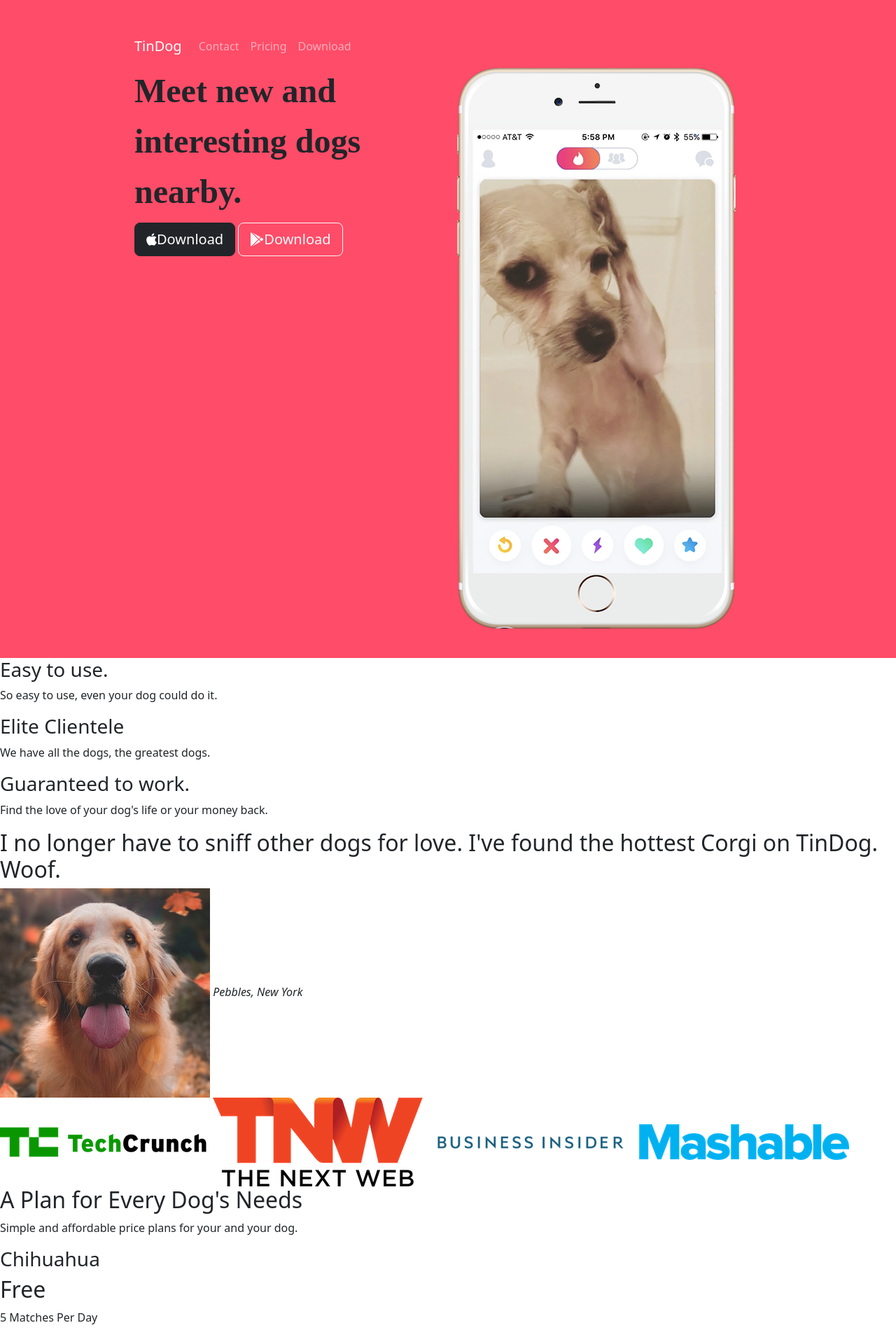
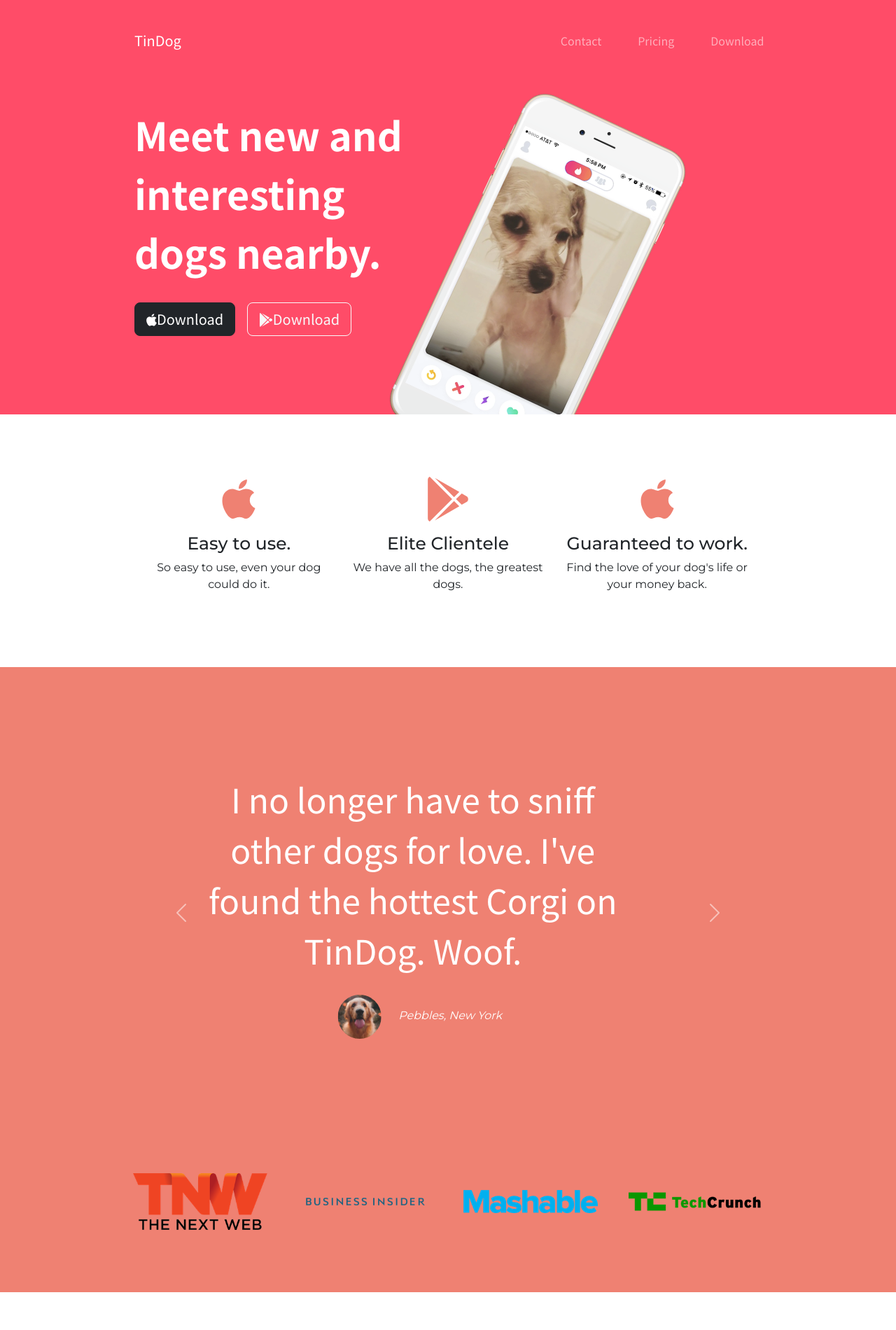
Before and after one commit to codingwithanichie/TinDog, a plain HTML site: page TinDog-Start-master/index.html in a window 1280 px wide. Shown: the top 1900 px of the page at 70% size. Drawn offline with nearby package versions, Linux system fonts and the light colour scheme.

Commit message:
first commit

```diff
--- a/TinDog-Start-master/css/styles.css
+++ b/TinDog-Start-master/css/styles.css
@@ -1,14 +1,125 @@
+body {
+    font-family: 'Montserrat', sans-serif;
+}
+
+
 #title {
     background-color: #ff4c68;
+    color: #fff;
+    font-family: 'Noto Sans HK', sans-serif;
+}
+#features {
+    padding: 7% 15%;
+    background-color: #fff;
+    position: relative;
+    z-index: 1;
+}
+
+.title-image {
+    width: 20%;
+    transform: rotate(25deg);
+    position: absolute;
+    right: 30%;
+}
+
+#logo-work {
+    color: #ef8172;
+    margin-bottom: 1rem;
+}
+
+#logo-work:hover {
+    color: #ff4c68:
+}
+
+/* Testimonial Section */
+
+#testimonials {
+    padding: 7% 15%;
+    text-align: center;
+    background-color: #ef8172;
+    color: #fff;
+}
+
+.testimonial-image {
+    width: 10%;
+    border-radius: 100%;
+    margin: 20px;
+}
+
+#press {
+    background-color: #ef8172;
+    text-align: center;
+    padding-bottom: 3%;
+}
+
+.press-logo {
+    width: 15%;
+    margin: 20px 20px 50px;
+}
+
+.carousel-item {
+    padding: 7% 15%;
 }
 
 .container-fluid {
-    padding: 3% 15%;
+    padding: 3% 15% 7%;
 }
 
 h1 {
-    font-family: 'Montserrat, sans-serif';
-    font-size: 3rem;
+    font-family: 'Noto Sans HK';
+    font-size: 3.5rem;
     line-height: 1.5;
     font-weight: 900;
 }
+
+h2 {
+    font-family: 'Noto Sans HK';
+    font-size: 3rem;
+    line-height: 1.5;
+}
+
+/* Navigation Bar */
+.navbar {
+    padding: 0 0 4.5rem;
+}
+
+.nav-brand {
+    font-family: "ubuntu";
+    font-size: 2.5rem;
+    font-weight: bold;
+}
+
+.nav-item {
+    padding: 0 18px;
+}
+
+.nav-link {
+    font-size: "Montserrat-Light";
+    position:relative;
+    left:500px;
+}
+
+/* Download Buttons */
+
+.download-button {
+    margin: 5% 3% 5% 0;
+}
+
+/* Title IMAGE */
+
+
+
+.bold-text {
+    font-size: 25px;
+}
+
+/* pricing section */
+
+#pricing {
+    padding: 100px;
+    text-align: center;
+}
+
+.pricing-column {
+    padding: 3% 2%;
+}
--- a/TinDog-Start-master/index.html
+++ b/TinDog-Start-master/index.html
@@ -7,8 +7,9 @@
   <title>TinDog</title>
 
   <!--Google fonts-->
+  <link rel="preconnect" href="https://fonts.googleapis.com"><link rel="preconnect" href="https://fonts.gstatic.com" crossorigin><link href="https://fonts.googleapis.com/css2?family=Montserrat:wght@900&family=Ubuntu&display=swap" rel="stylesheet">
   <link href="https://fonts.googleapis.com/css2?family=Montserrat:wght@100;300;400;500;900&family=Ubuntu:wght@300;400;700&display=swap" rel="stylesheet">
-
+  <link rel="preconnect" href="https://fonts.googleapis.com"><link rel="preconnect" href="https://fonts.gstatic.com" crossorigin><link href="https://fonts.googleapis.com/css2?family=Noto+Sans+HK:wght@900&display=swap" rel="stylesheet">
   <!--CSS Stylesheet-->
   <link href="https://cdn.jsdelivr.net/npm/bootstrap@5.2.3/dist/css/bootstrap.min.css" rel="stylesheet" integrity="sha384-rbsA2VBKQhggwzxH7pPCaAqO46MgnOM80zW1RWuH61DGLwZJEdK2Kadq2F9CUG65" crossorigin="anonymous">
   <link rel="stylesheet" href="css/styles.css">
@@ -18,7 +19,8 @@
 
   <!--BootStrap scripts-->
   <script src="https://cdn.jsdelivr.net/npm/bootstrap@5.2.3/dist/js/bootstrap.bundle.min.js" integrity="sha384-kenU1KFdBIe4zVF0s0G1M5b4hcpxyD9F7jL+jjXkk+Q2h455rYXK/7HAuoJl+0I4" crossorigin="anonymous"></script>
-
+  <script src="https://cdn.jsdelivr.net/npm/@popperjs/core@2.11.6/dist/umd/popper.min.js" integrity="sha384-oBqDVmMz9ATKxIep9tiCxS/Z9fNfEXiDAYTujMAeBAsjFuCZSmKbSSUnQlmh/jp3" crossorigin="anonymous"></script>
+  <script src="https://cdn.jsdelivr.net/npm/bootstrap@5.2.3/dist/js/bootstrap.min.js" integrity="sha384-cuYeSxntonz0PPNlHhBs68uyIAVpIIOZZ5JqeqvYYIcEL727kskC66kF92t6Xl2V" crossorigin="anonymous"></script>
 </head>
 
 <body>
@@ -55,13 +57,13 @@
     <div class = "row">
       <div class = "col-lg-6">
         <h1>Meet new and interesting dogs nearby.</h1>
-      <button type="button" class="btn btn-dark btn-lg"><i class="fab fa-apple"></i>Download</button>
-      <button type="button" class="btn btn-outline-light btn-lg"><i class = "fab fa-google-play"></i>Download</button>
+      <button type="button" class="btn btn-dark btn-lg download-button"><i class="fab fa-apple"></i>Download</button>
+      <button type="button" class="btn btn-outline-light btn-lg download-button"><i class = "fab fa-google-play"></i>Download</button>
       </div>
 
 
     <div class = "col-lg-6">
-      <img src="images/iphone6.png" alt="iphone-mockup">
+      <img class = "title-image" src="images/iphone6.png" alt="iphone-mockup">
     </div>
   </div>
 
@@ -72,15 +74,26 @@
   <!-- Features -->
 
   <section id="features">
+    <div class="container text-center">
+      <div class="row" >
 
-    <h3>Easy to use.</h3>
+        <div class="col align-self-start col-lg-4 col-md-12 col-sm-4   easy"><i id = "logo-work" class="fab fa-apple fa-4x"></i>
+          <h3 class = "bold-text">Easy to use.</h3>
     <p>So easy to use, even your dog could do it.</p>
+        </div>
 
-    <h3>Elite Clientele</h3>
+        <div class="col align-self-center col-lg-4 col-md-12 col-sm-4 easy"><i id = "logo-work" class = "fab fa-google-play fa-4x"></i>
+          <h3 class = "bold-text">Elite Clientele</h3>
     <p>We have all the dogs, the greatest dogs.</p>
+        </div>
 
-    <h3>Guaranteed to work.</h3>
+        <div class="col align-self-end col-lg-4 col-md-12 col-sm-4 easy"><i id = "logo-work" class="fab fa-apple fa-4x"></i>
+          <h3 class = "bold-text">Guaranteed to work.</h3>
           <p>Find the love of your dog's life or your money back.</p>
+        </div>
+
+      </div>
+    </div>
 
   </section>
 
@@ -89,13 +102,31 @@
 
   <section id="testimonials">
 
+    <div id="carouselExampleSlidesOnly" class="carousel slide" data-bs-ride="carousel" data-interval="1000">
+      <div class="carousel-inner">
+        <div class="carousel-item active" >
           <h2>I no longer have to sniff other dogs for love. I've found the hottest Corgi on TinDog. Woof.</h2>
-    <img src="images/dog-img.jpg" alt="dog-profile">
+          <img class = "testimonial-image" src="images/dog-img.jpg" alt="dog-profile">
           <em>Pebbles, New York</em>
 
-    <!-- <h2 class="testimonial-text">My dog used to be so lonely, but with TinDog's help, they've found the love of their life. I think.</h2>
+        </div>
+        <div class="carousel-item">
+          <h2 class="testimonial-text">My dog used to be so lonely, but with TinDog's help, they've found the love of their life. I think.</h2>
           <img class="testimonial-image" src="images/lady-img.jpg" alt="lady-profile">
-    <em>Beverly, Illinois</em> -->
+          <em>Beverly, Illinois</em>
+        </div>
+
+      </div>
+       <button class="carousel-control-prev" type="button" data-bs-target="#carouselExampleControls" data-bs-slide="prev">
+        <span class="carousel-control-prev-icon" aria-hidden="true"></span>
+        <span class="visually-hidden">Previous</span>
+      </button>
+      <button class="carousel-control-next" type="button" data-bs-target="#carouselExampleControls" data-bs-slide="next">
+        <span class="carousel-control-next-icon" aria-hidden="true"></span>
+        <span class="visually-hidden">Next</span>
+      </button>
+    </div>
+
 
   </section>
 
@@ -103,10 +134,10 @@
   <!-- Press -->
 
   <section id="press">
-    <img src="images/techcrunch.png" alt="tc-logo">
-    <img src="images/tnw.png" alt="tnw-logo">
-    <img src="images/bizinsider.png" alt="biz-insider-logo">
-    <img src="images/mashable.png" alt="mashable-logo">
+    <img class = "press-logo"src="images/tnw.png" alt="tnw-logo">
+    <img class = "press-logo"src="images/bizinsider.png" alt="biz-insider-logo">
+    <img class = "press-logo"src="images/mashable.png" alt="mashable-logo">
+    <img class = "press-logo"src="images/techcrunch.png" alt="tc-logo">
 
   </section>
 
@@ -118,30 +149,60 @@
     <h2>A Plan for Every Dog's Needs</h2>
     <p>Simple and affordable price plans for your and your dog.</p>
 
+  <div class="row">
+    <div class = "pricing-column col-lg-4 col-md-6">
 
+    <div class = "card">
+      <div class = "card-header">
         <h3>Chihuahua</h3>
+      </div>
+      <div class = "card-body">
         <h2>Free</h2>
         <p>5 Matches Per Day</p>
         <p>10 Messages Per Day</p>
         <p>Unlimited App Usage</p>
-    <button type="button">Sign Up</button>
+        <button class = "btn btn-lg btn-block btn-outline-dark" type="button">Sign Up</button>
+      </div>
+  </div>
+</div>
 
+  <div class = "pricing-column col-lg-4 col-md-6">
 
+  <div class = "card">
+    <div class = "card-header">
       <h3>Labrador</h3>
+    </div>
+    <div class = "card-body">
       <h2>$49 / mo</h2>
       <p>Unlimited Matches</p>
       <p>Unlimited Messages</p>
       <p>Unlimited App Usage</p>
-    <button type="button">Sign Up</button>
+      <button class = "btn btn-lg btn-block btn-dark" type="button">Sign Up</button>
 
+    </div>
+</div>
+</div>
 
+<div class = "pricing-column col-lg-4">
+
+<div class = "card">
+  <div class = "card-header">
     <h3>Mastiff</h3>
+  </div>
+  <div class = "card-body">
     <h2>$99 / mo</h2>
     <p>Pirority Listing</p>
     <p>Unlimited Matches</p>
     <p>Unlimited Messages</p>
     <p>Unlimited App Usage</p>
-    <button type="button">Sign Up</button>
+    <button class = "btn btn-lg btn-block btn-dark" type="button">Sign Up</button>
+  </div>
+</div>
+</div>
+
+</div>
+
+
 
   </section>
 
```
Lines whose indentation alone changed are shown as unchanged.
